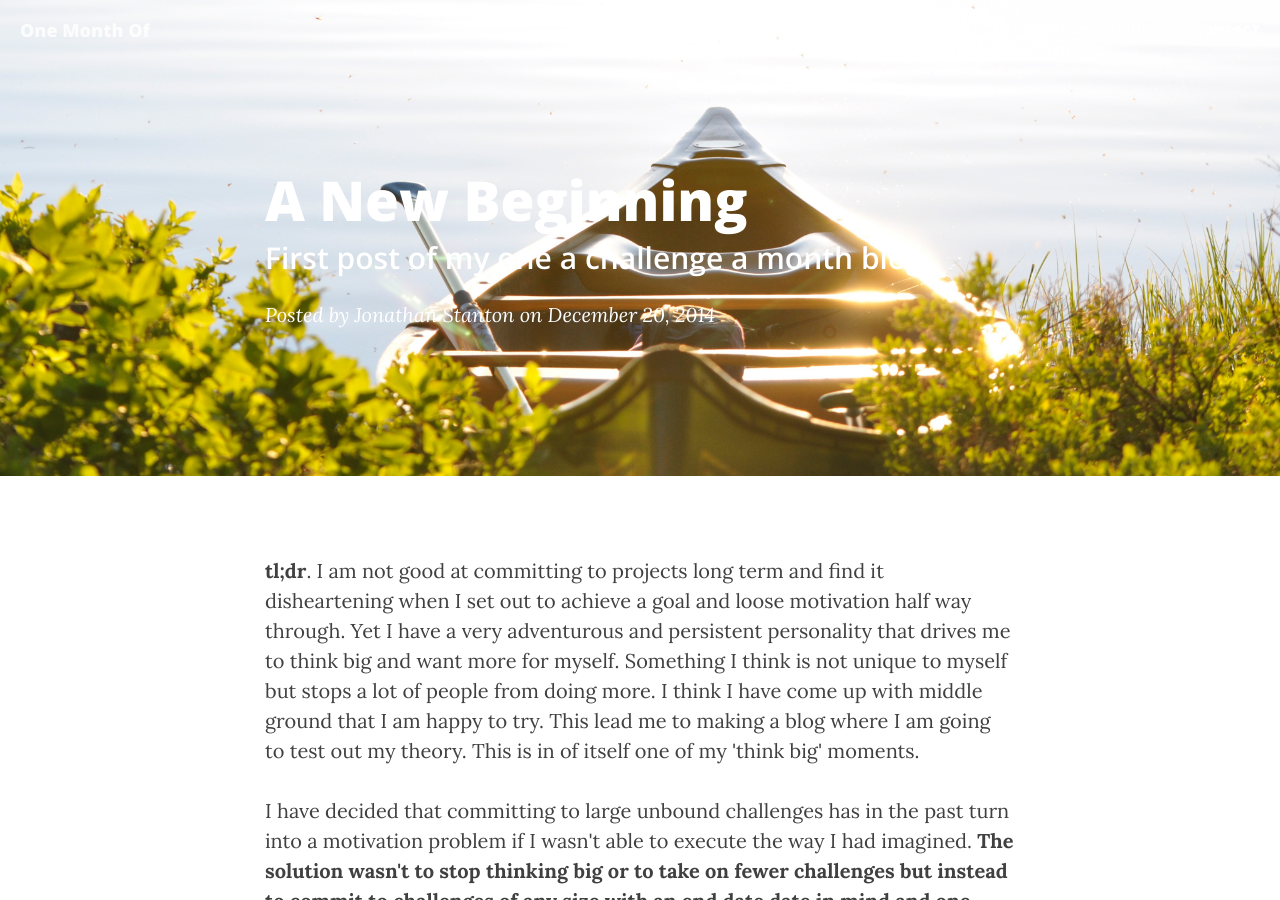
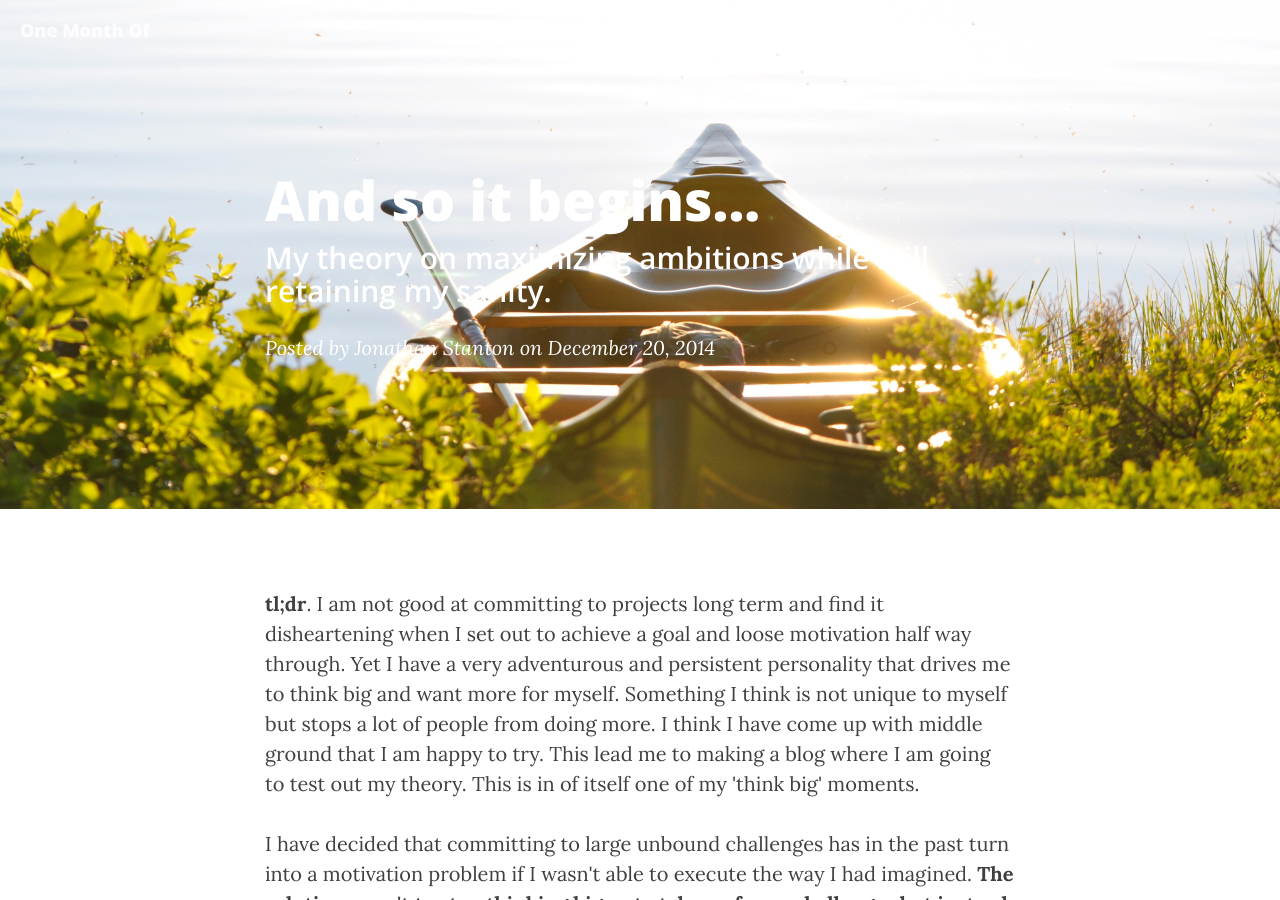
Before and after one commit to joshdstanton/onemonthof.github.io, a Jekyll site: the page built from _posts/2014-12-20-hello.markdown, in a window 1280 px wide and 900 px high. Built offline with Jekyll 4.4.1, drawn with Linux system fonts in a browser that asks for light colours; nearby versions of some CDN libraries.

Commit message:
updated title & subtitle

```diff
--- a/_posts/2014-12-20-hello.markdown
+++ b/_posts/2014-12-20-hello.markdown
@@ -1,7 +1,7 @@
 ---
 layout:     post
-title:      "A New Beginning"
-subtitle:   "First post of my one a challenge a month blog."
+title:      "And so it begins..."
+subtitle:   "My theory on maximizing ambitions while still retaining my sanity."
 date:       2014-12-20 14:16:00
 author:     "Jonathan Stanton"
 header-img: "img/post-bg-01.jpg"
```
Also changed, not shown: 3 other files.
